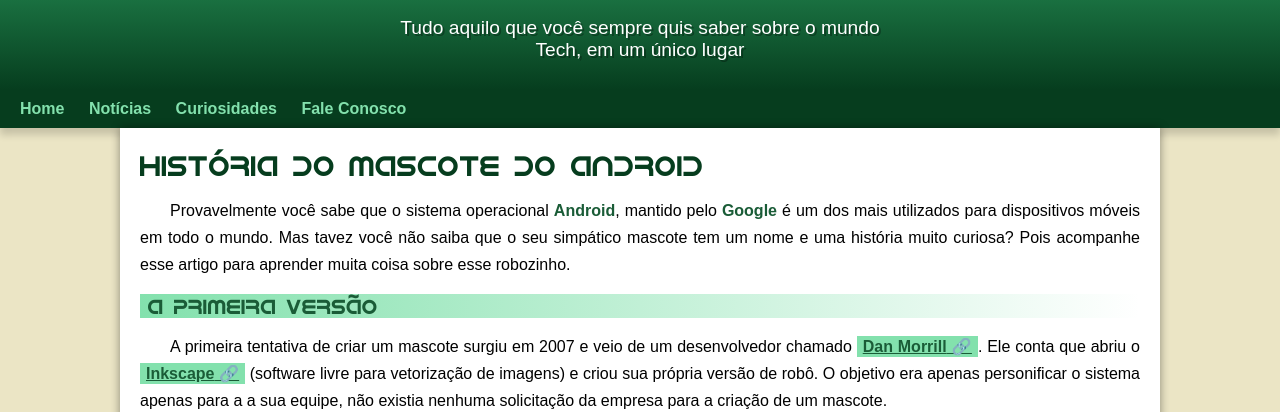
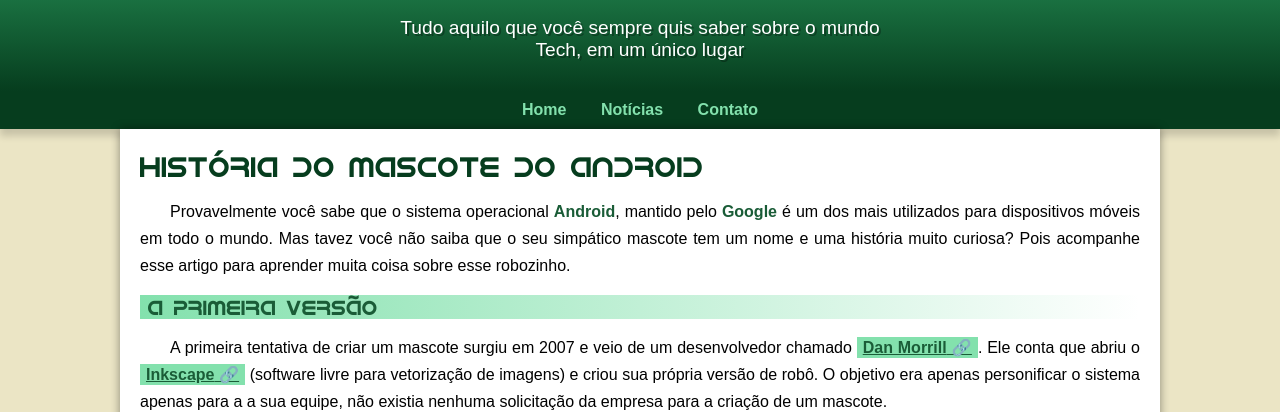
Before and after one commit to Valotto-dev/projeto-android, a plain HTML site: page index.html in a window 1280 px wide. Shown: the part 100-512 px from the top of the page. Drawn offline with Linux system fonts and the light colour scheme.

Commit message:
Problema de padding corrigido

```diff
--- a/css/style.css
+++ b/css/style.css
@@ -58,9 +58,7 @@
     max-width: 500px;
     color: white;
     margin: auto;
-    padding-right: 10px;
-    padding-left: 10px;
-    margin-bottom: 20px;
+    padding: 0px 10px 30px 10px;
     text-shadow: 2px 2px 0px rgba(0, 0, 0, 0.315);
 }
 
@@ -68,11 +66,12 @@
     background-color: var(--cor5);
     padding: 10px;
     box-shadow: 0px 7px 7px rgba(0, 0, 0, 0.152);
+    text-align: center;
 }
 
 nav > a{
     color:  var(--cor1);
-    padding: 10px;
+    padding: 15px;
     border-radius: 5px;
     text-decoration: none;
     font-weight: bold;
--- a/index.html
+++ b/index.html
@@ -18,8 +18,7 @@
     <nav>
       <a href="">Home</a>
       <a href="">Notícias</a>
-      <a href="">Curiosidades</a>
-      <a href="">Fale Conosco</a>
+      <a href="">Contato</a>
     </nav>
     <main>
       <article>
@@ -127,9 +126,7 @@
             <li>2.2 - <abbr title="Iogurt congelado">Froyo</abbr></li>
             <li>2.3 - <abbr title="Biscoito de gengibre">Gingerbread</abbr></li>
             <li>3.0 - <abbr title="Favo de mel">Honeycomb</abbr></li>
-            <li>
-              4.0 - <abbr title="Sanduiche de sorvete">Ice Cream Sandwich</abbr>
-            </li>
+            <li>4.0 - <abbr title="Sanduiche de sorvete">Ice Cream Sandwich</abbr></li>
             <li>4.1 - <abbr title="Jujuba">Jelly Bean</abbr></li>
             <li>4.4 - <abbr title="Kitkat">KitKat</abbr></li>
             <li>5.0 - <abbr title="Pirulito">Lolipop</abbr></li>
```
